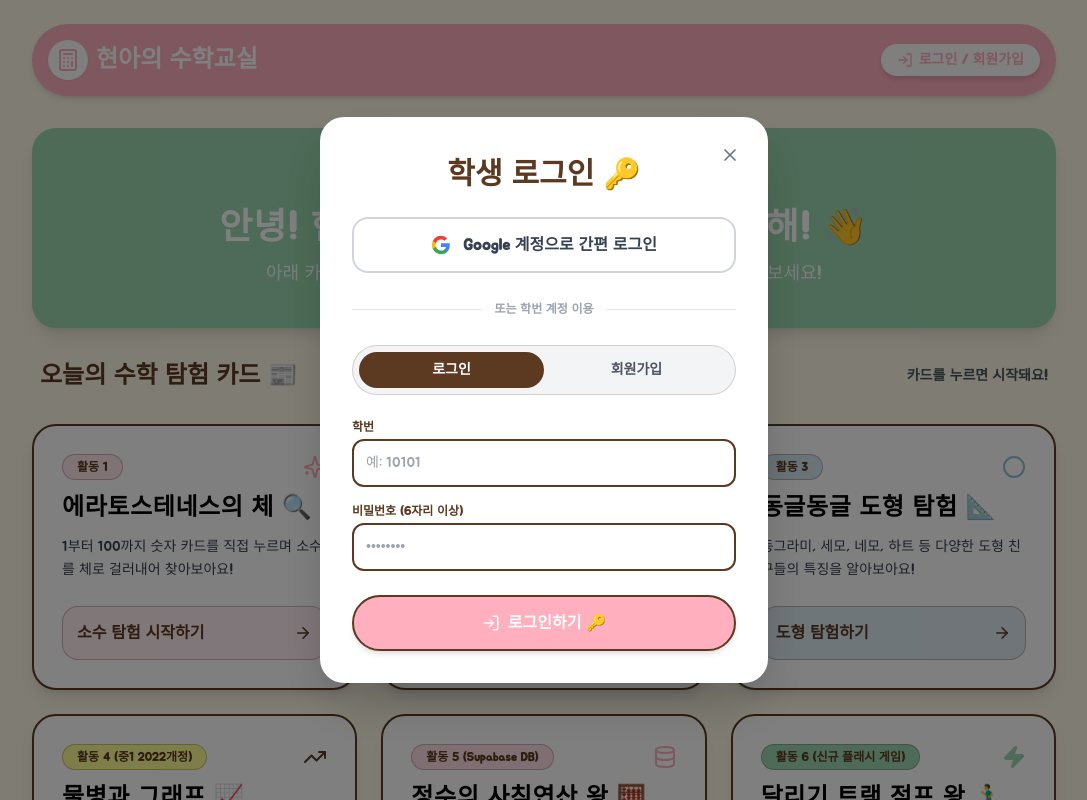
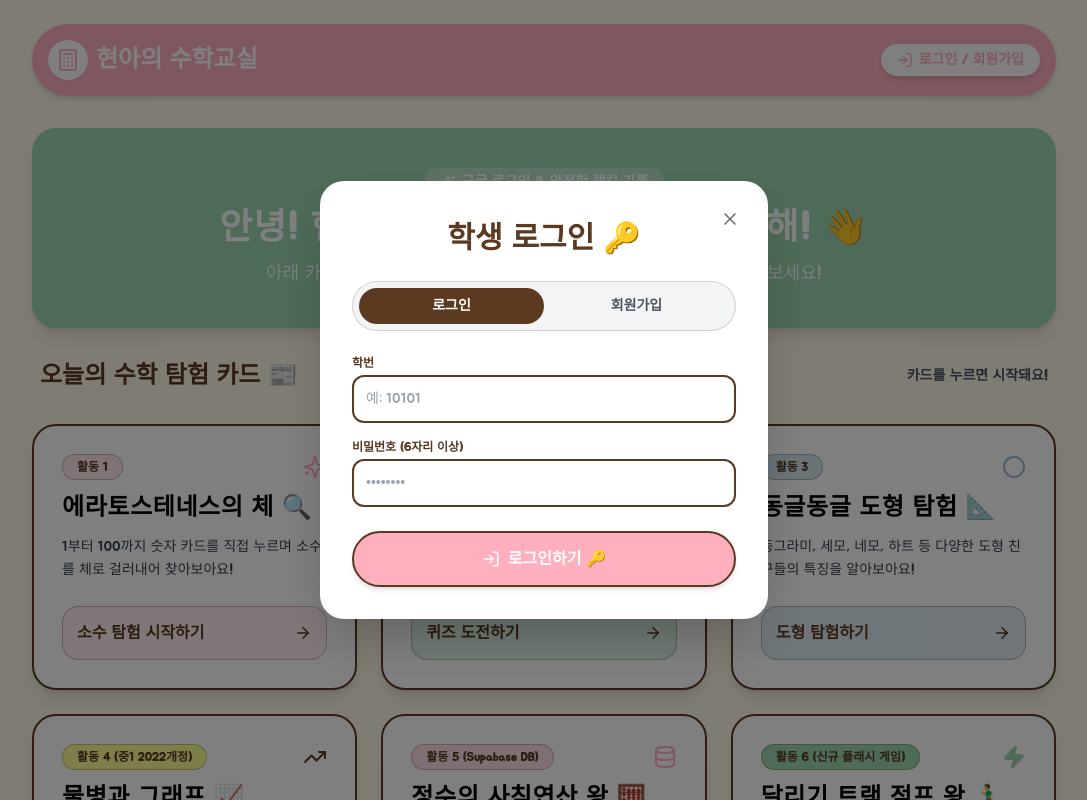
Before and after one commit to hapark19-maker/watermelon, a Next.js app: page / in a window 1280 px wide. Both pictures are taken after a click on the button "로그인 / 회원가입". Shown: the top 800 px of the page, without its empty margins (96-1183 px from the left). Built offline with nearby package versions, Linux system fonts and the light colour scheme; no server answers.

Commit message:
style: remove Google login button and keep clean name/student ID authentication

```diff
--- a/components/AuthModal.tsx
+++ b/components/AuthModal.tsx
@@ -19,44 +19,6 @@
   const [message, setMessage] = useState<{ type: "success" | "error"; text: string } | null>(null);
 
   if (!isOpen) return null;
-
-  const handleGoogleLogin = async () => {
-    setLoading(true);
-    setMessage(null);
-
-    const googleUser = { email: "student_google@math.kr", nickname: "구글학생" };
-
-    try {
-      if (typeof window !== "undefined") {
-        const { error } = await supabase.auth.signInWithOAuth({
-          provider: "google",
-          options: {
-            redirectTo: window.location.origin,
-          },
-        });
-
-        if (error) {
-          // If Google provider is not enabled in Supabase Console, handle seamlessly as Google student!
-          localStorage.setItem("user_email", googleUser.email);
-          localStorage.setItem("user_nickname", googleUser.nickname);
-          onLoginSuccess(googleUser);
-          setMessage({ type: "success", text: "구글 계정으로 성공적으로 로그인되었습니다! 🎉" });
-          setTimeout(() => onClose(), 800);
-        }
-      }
-    } catch (err: any) {
-      // Fallback for seamless instant Google student login
-      if (typeof window !== "undefined") {
-        localStorage.setItem("user_email", googleUser.email);
-        localStorage.setItem("user_nickname", googleUser.nickname);
-        onLoginSuccess(googleUser);
-        setMessage({ type: "success", text: "구글 계정으로 로그인되었습니다! 🎉" });
-        setTimeout(() => onClose(), 800);
-      }
-    } finally {
-      setLoading(false);
-    }
-  };
 
   const handleSubmit = async (e: React.FormEvent) => {
     e.preventDefault();
@@ -87,7 +49,6 @@
         });
 
         if (error) {
-          // Local fallback if Auth is not enabled on Supabase
           if (typeof window !== "undefined") {
             localStorage.setItem("user_email", cleanStudentId);
             localStorage.setItem("user_nickname", displayName);
@@ -152,40 +113,6 @@
           <h3 className="text-2xl sm:text-3xl font-extrabold text-[#5C3A21]">
             {isSignUp ? "신규 학생 회원가입 ✨" : "학생 로그인 🔑"}
           </h3>
-        </div>
-
-        {/* Google OAuth Login Button */}
-        <button
-          type="button"
-          onClick={handleGoogleLogin}
-          disabled={loading}
-          className="w-full bg-white border-2 border-gray-300 text-gray-700 font-bold py-3.5 rounded-2xl shadow-xs hover:bg-gray-50 hover:border-[#5C3A21] transition-all duration-200 flex items-center justify-center gap-3 text-sm sm:text-base cursor-pointer"
-        >
-          <svg className="w-5 h-5" viewBox="0 0 24 24">
-            <path
-              fill="#4285F4"
-              d="M22.56 12.25c0-.78-.07-1.53-.2-2.25H12v4.26h5.92c-.26 1.37-1.04 2.53-2.21 3.31v2.77h3.57c2.08-1.92 3.28-4.74 3.28-8.09z"
-            />
-            <path
-              fill="#34A853"
-              d="M12 23c2.97 0 5.46-.98 7.28-2.66l-3.57-2.77c-.98.66-2.23 1.06-3.71 1.06-2.86 0-5.29-1.93-6.16-4.53H2.18v2.84C3.99 20.53 7.7 23 12 23z"
-            />
-            <path
-              fill="#FBBC05"
-              d="M5.84 14.09c-.22-.66-.35-1.36-.35-2.09s.13-1.43.35-2.09V7.06H2.18C1.43 8.55 1 10.22 1 12s.43 3.45 1.18 4.94l2.85-2.22.81-.63z"
-            />
-            <path
-              fill="#EA4335"
-              d="M12 5.38c1.62 0 3.06.56 4.21 1.64l3.15-3.15C17.45 2.09 14.97 1 12 1 7.7 1 3.99 3.47 2.18 7.06l3.66 2.84c.87-2.6 3.3-4.52 6.16-4.52z"
-            />
-          </svg>
-          <span>Google 계정으로 간편 로그인</span>
-        </button>
-
-        <div className="flex items-center gap-3 my-1">
-          <div className="flex-1 h-px bg-gray-200" />
-          <span className="text-xs text-gray-400 font-bold">또는 학번 계정 이용</span>
-          <div className="flex-1 h-px bg-gray-200" />
         </div>
 
         {/* Auth Mode Toggle Tabs */}
```
